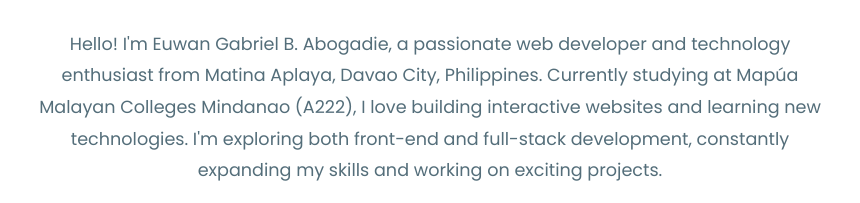
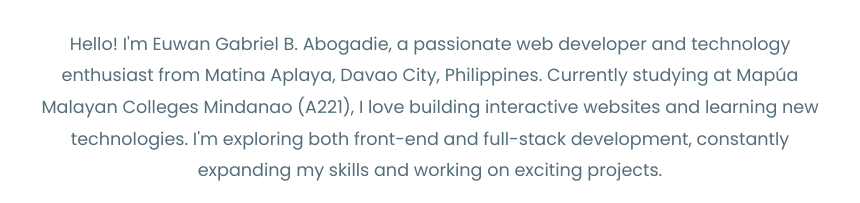
Before and after one commit to Euwan123/my-portfolio, a plain HTML site: page index.html in a window 1280 px wide. Shown: the part 749-952 px from the top of the page, 210-1070 px from the left. Drawn offline with Linux system fonts and the light colour scheme.

Commit message:
Update index.html

```diff
--- a/index.html
+++ b/index.html
@@ -49,7 +49,7 @@
 
     <section id="about">
         <h2>About Me</h2>
-        <p>Hello! I'm Euwan Gabriel B. Abogadie, a passionate web developer and technology enthusiast from Matina Aplaya, Davao City, Philippines. Currently studying at Mapúa Malayan Colleges Mindanao (A222), I love building interactive websites and learning new technologies. I'm exploring both front-end and full-stack development, constantly expanding my skills and working on exciting projects.</p>
+        <p>Hello! I'm Euwan Gabriel B. Abogadie, a passionate web developer and technology enthusiast from Matina Aplaya, Davao City, Philippines. Currently studying at Mapúa Malayan Colleges Mindanao (A221), I love building interactive websites and learning new technologies. I'm exploring both front-end and full-stack development, constantly expanding my skills and working on exciting projects.</p>
     </section>
 
     <section id="skills">
```
